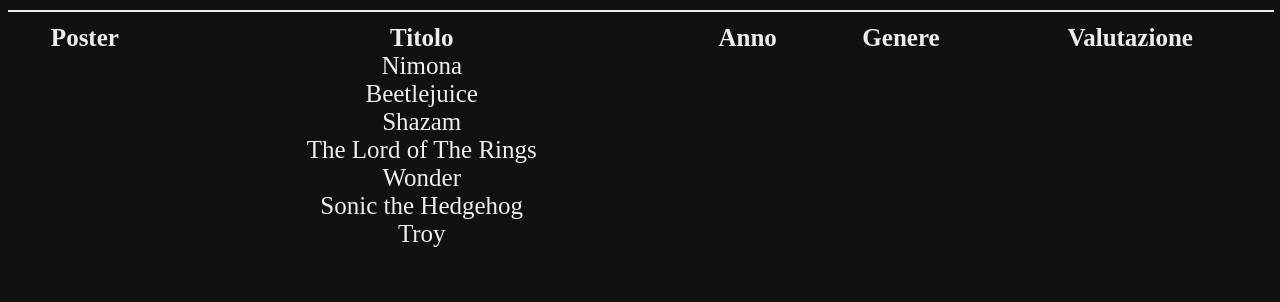
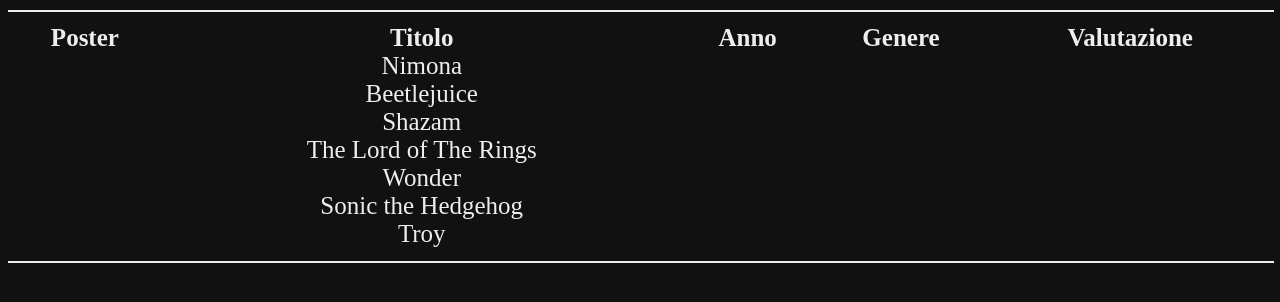
Before and after one commit to TheDiegoni/Cinemania, a plain HTML site: page Film Consigliati.html in a window 1280 px wide. Shown: the part 322-624 px from the top of the page. Drawn offline with Linux system fonts and the light colour scheme; a web font is replaced by a local one.

Commit message:
Update Film Consigliati.html

```diff
--- a/Film Consigliati.html
+++ b/Film Consigliati.html
@@ -70,6 +70,8 @@
 				<td><p></p>
 				<td><p></p>
 		</table>
+
+		<hr width="100%" align="center" size="2" color="#eeeeee" noshade>
  </body>
 
 </html>
```
Lines whose indentation alone changed are shown as unchanged.
